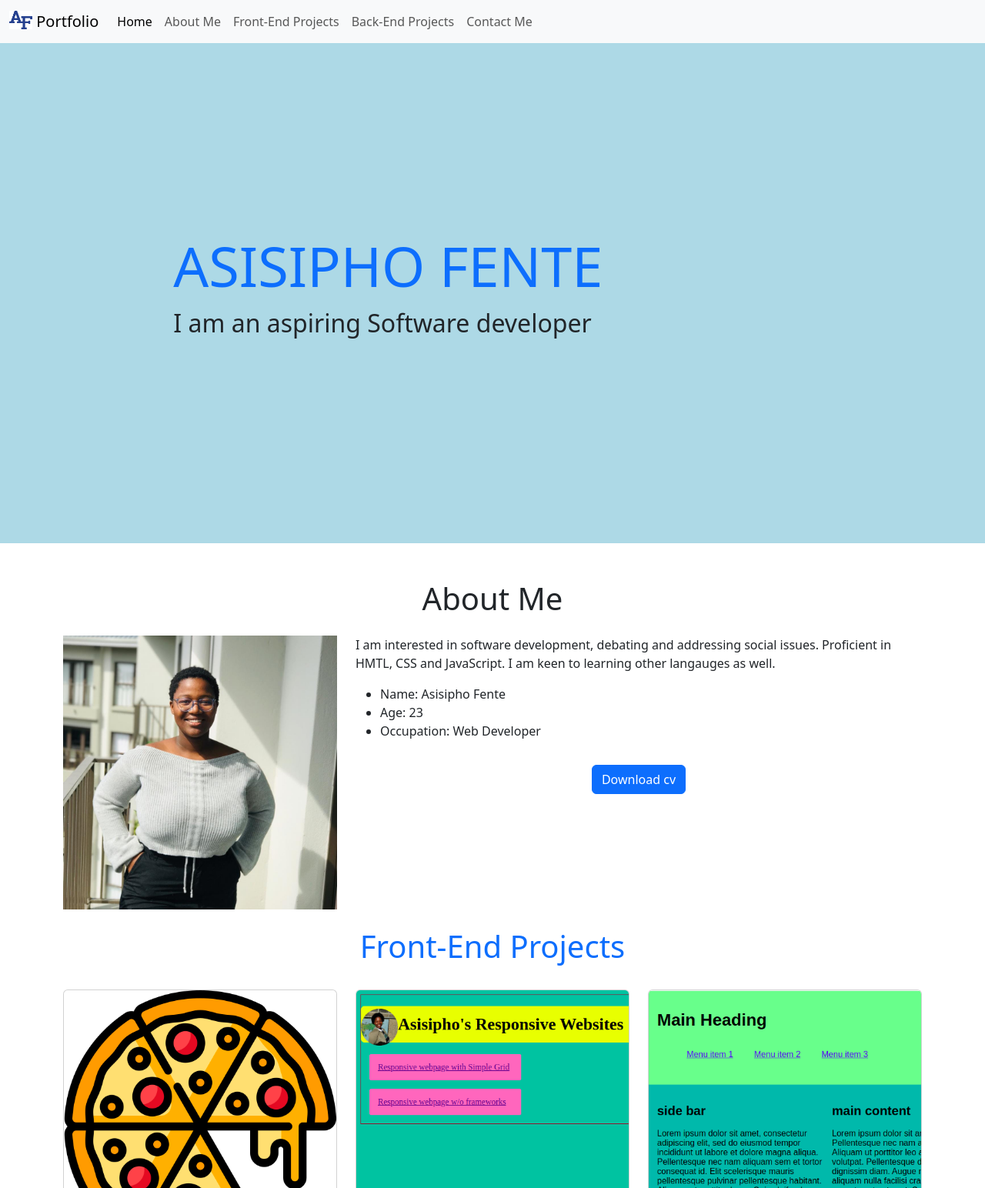
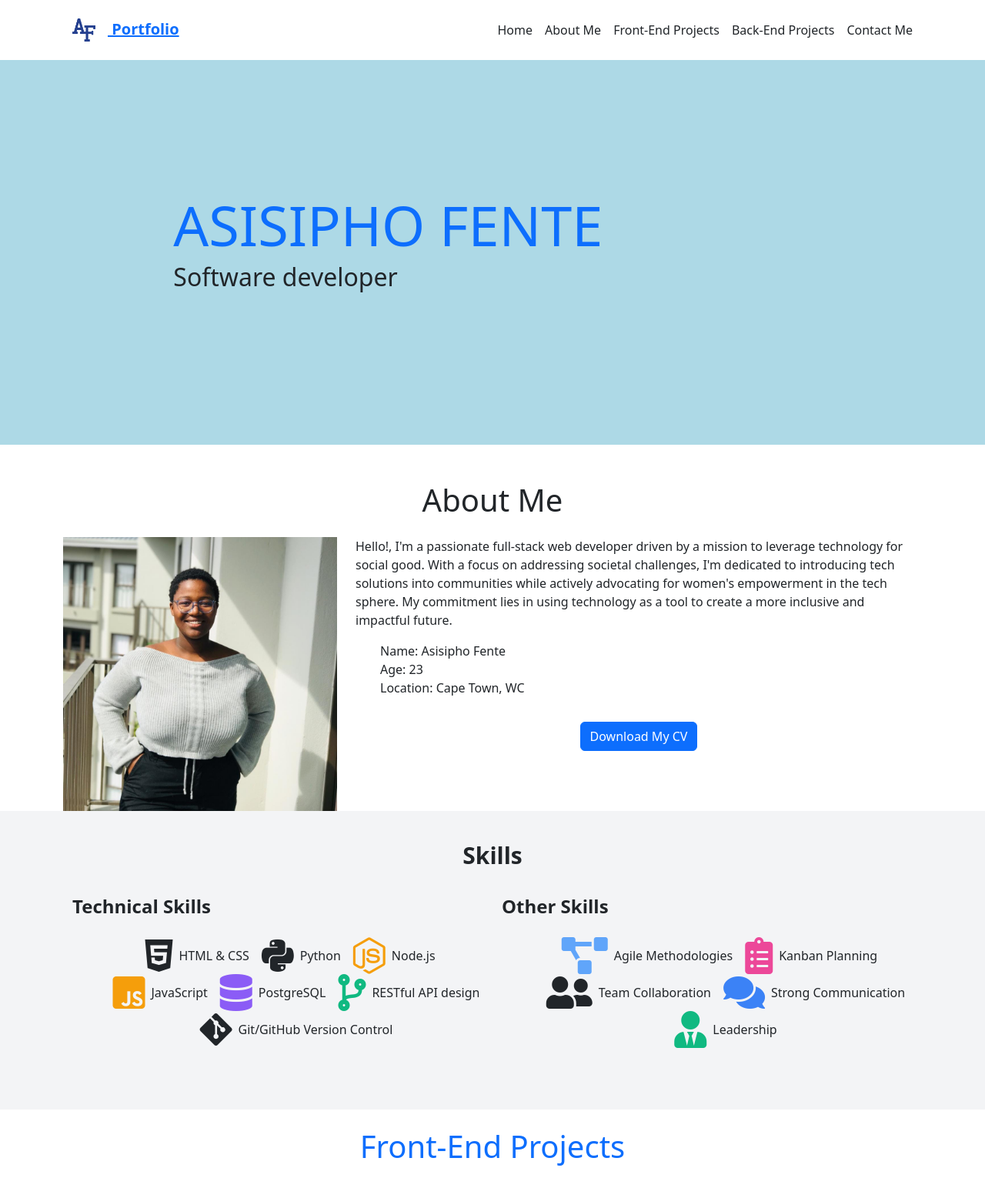
Before and after one commit to AsiFen/online_portfolio, a plain HTML site: page index.html in a window 1280 px wide. Shown: the top 1544 px of the page at 77% size. Drawn offline with nearby package versions, Linux system fonts and the light colour scheme.

Commit message:
added tech stack

```diff
--- a/index.html
+++ b/index.html
@@ -6,6 +6,8 @@
     <meta http-equiv="X-UA-Compatible" content="IE=edge">
     <meta name="viewport" content="width=device-width, initial-scale=1.0">
 
+    <link rel="stylesheet" href="https://cdn.jsdelivr.net/npm/tailwindcss@2.2.19/dist/tailwind.min.css">
+
     <link rel="stylesheet" href="https://use.fontawesome.com/releases/v5.11.2/css/all.css" />
 
     <link rel="stylesheet" href="https://cdn.jsdelivr.net/npm/bootstrap-icons@1.10.3/font/bootstrap-icons.css">
@@ -13,38 +15,39 @@
     <link href="https://cdn.jsdelivr.net/npm/bootstrap@5.3.0-alpha1/dist/css/bootstrap.min.css" rel="stylesheet"
         integrity="sha384-GLhlTQ8iRABdZLl6O3oVMWSktQOp6b7In1Zl3/Jr59b6EGGoI1aFkw7cmDA6j6gD" crossorigin="anonymous">
 
-    <link href="../online_portfolio/mycss/index.css" type="text/css" rel="stylesheet">
+    <link href="../mycss/index.css" type="text/css" rel="stylesheet">
 
     <script type="text/javascript" src="https://cdn.jsdelivr.net/npm/@emailjs/browser@3/dist/email.min.js"></script>
     <script type="text/javascript">
-        (function() {
+        (function () {
             // https://dashboard.emailjs.com/admin/account
             emailjs.init('pSBMraW5M2RtocPy3');
         })();
     </script>
     <script type="text/javascript">
-        window.onload = function() {
-            document.getElementById('contactForm').addEventListener('submit', function(event) {
+        window.onload = function () {
+            document.getElementById('contactForm').addEventListener('submit', function (event) {
                 event.preventDefault();
                 // generate a five digit number for the contact_number variable
                 this.contact_number.value = Math.random() * 100000 | 0;
                 // these IDs from the previous steps
                 emailjs.sendForm('service_myc5x1u', 'contact_form', this)
-                    .then(function() {
+                    .then(function () {
                         console.log('SUCCESS!');
-                    }, function(error) {
+                    }, function (error) {
                         console.log('FAILED...', error);
                     });
             });
         }
     </script>
 
-    <title>Portfolio ya mina</title>
+    <title>Asisipho Fente</title>
+
     <style>
-    .form-horizontal{
-    display:block;
-    width:50%;
-    margin:0 auto;
+        .form-horizontal {
+            display: block;
+            width: 50%;
+            margin: 0 auto;
         }
 
         @media (max-width: 720px) {
@@ -54,9 +57,9 @@
 
             }
 
-.card-img-top{
-  width:100% !important;
-  height:auto !important;
+            .card-img-top {
+                width: 100% !important;
+                height: auto !important;
             }
 
         }
@@ -65,40 +68,40 @@
 
 <!-- NAVIGATION SECTION-->
 
-<nav class="navbar sticky-top navbar-expand-lg navbar-light bg-light">
-    <div class="container-fluid">
-        <a class="navbar-brand" href="#">
-            <img src="../online_portfolio/mycss/images.png" alt="Logo" width="30" height="24"
-                class="d-inline-block align-text-top">
+<nav class="bg-white shadow-lg">
+    <div class="container mx-auto px-4">
+        <div class="flex items-center justify-between py-4">
+            <a class="text-xl font-semibold" href="#">
+                <img src="./mycss/images.png" alt="Logo" width="30" height="24"
+                    class="mr-4 inline-block align-text-top">
                 Portfolio
             </a>
-        <button class="navbar-toggler" type="button" data-bs-toggle="collapse" data-bs-target="#navbarNavAltMarkup"
-            aria-controls="navbarNavAltMarkup" aria-expanded="false" aria-label="Toggle navigation">
-            <span class="navbar-toggler-icon"></span>
+            <button class="text-gray-600 focus:outline-none md:hidden">
+                <i class="fas fa-bars"></i>
             </button>
-        <div class="collapse navbar-collapse" id="navbarNavAltMarkup">
-            <div class="navbar-nav">
-                <a class="nav-link active" aria-current="page" href="#home">Home</a>
+            <div class="hidden md:flex space-x-4">
+                <a class="nav-link" href="#home">Home</a>
                 <a class="nav-link" href="#about_me">About Me</a>
-                <a class="nav-link" href="#front-end_projects"> Front-End Projects </a>
-                <a class="nav-link" href="#back-end_projects"> Back-End Projects </a>
-                <a class="nav-link" href="#contact_me"> Contact Me </a>
+                <a class="nav-link" href="#front-end_projects">Front-End Projects</a>
+                <a class="nav-link" href="#back-end_projects">Back-End Projects</a>
+                <a class="nav-link" href="#contact_me">Contact Me</a>
             </div>
         </div>
     </div>
 </nav>
+
 
 <body>
 
     <!-- HOME SECTION  -->
 
     <section class="home_image" id="home">
-        <div class="container-fluid" style="background:url(../online_portfolio/mycss/background.jpg);">
-            <div style="height: 650px;" class="row d-flex justify-content-center align-items-center">
+        <div class="container-fluid" style="background:url(../mycss/background.jpg);">
+            <div style="height: 500px;" class="row d-flex justify-content-center align-items-center">
                 <div class="col-md-8 hero-text">
                     <div>
-                        <h2 class="hero_title text-primary">ASISIPHO FENTE</h2>
-                        <p class="hero_desc"> I am an aspiring Software developer</p>
+                        <h2 class="hero_title text-primary text-5xl">ASISIPHO FENTE</h2>
+                        <p class="hero_desc">Software developer</p>
                     </div>
                 </div>
 
@@ -113,31 +116,105 @@
             <h1 class="text-center">About Me</h1>
             <div class="row mt-4">
                 <div class="col-md-4">
-                    <img src="../online_portfolio/mycss/image3.jpg" class="image-about_me" alt="">
+                    <img src="./mycss/image3.jpg" class="image-about_me" alt="">
                 </div>
                 <div class="col-md-8">
-                    <p> I am interested in software development, debating and addressing social issues. Proficient in
-                        HMTL, CSS and JavaScript. I am keen to learning other langauges as well.</p>
+                    <p>Hello!, I'm a passionate full-stack web developer driven by a mission to leverage technology for
+                        social good. With a focus on addressing societal challenges, I'm dedicated to introducing tech
+                        solutions into communities while actively advocating for women's empowerment in the tech sphere.
+                        My commitment lies in using technology as a tool to create a more inclusive and impactful future.
+                    </p>
                     <div class="row mt-3">
                         <div class="col-md-6">
                             <ul>
                                 <li>Name: Asisipho Fente</li>
                                 <li>Age: 23</li>
-                                <li>Occupation: Web Developer</li>
+                                <li>Location: Cape Town, WC</li>
                             </ul>
                         </div>
                     </div>
 
                     <div class="row mt-3 text-center justify-content-center">
-                       <a href="cv.pdf">
-                            <!-- hre="cv.pdf" download="../online_portfolio/cv.pdf"> Download CV </a> -->
-                            <button type="button" class="btn btn-primary" > Download cv </button>
+                        <a href="./cv.pdf">
+                            <button type="button" class="btn btn-primary"> Download My CV </button>
                         </a>
                     </div>
                 </div>
             </div>
         </div>
     </section>
+
+
+
+    <!--TECH STACK -->
+        <section id="skills" class="bg-gray-100 py-10">
+            <div class="container mx-auto px-4">
+                <h2 class="text-3xl font-semibold text-center mb-8">Skills</h2>
+
+                <div class="grid grid-cols-1 md:grid-cols-2 gap-4">
+                    <div class="mb-4 md:mb-0">
+                        <h3 class="text-2xl font-semibold mb-4">Technical Skills</h3>
+                        <ul class="flex flex-wrap justify-center items-center space-x-4">
+                            <li class="inline-flex items-center">
+                                <i class="fab fa-html5 text-5xl text-orange-500"></i>
+                                <span class="ml-2 font-medium">HTML & CSS</span>
+                            </li>
+                            <li class="inline-flex items-center">
+                                <i class="fab fa-python text-5xl text-teal-400"></i>
+                                <span class="ml-2 font-medium">Python</span>
+                            </li>
+                            <li class="inline-flex items-center">
+                                <i class="fab fa-node-js text-5xl text-yellow-500"></i>
+                                <span class="ml-2 font-medium">Node.js</span>
+                            </li>
+                            <li class="inline-flex items-center">
+                                <i class="fab fa-js-square text-5xl text-yellow-500"></i>
+                                <span class="ml-2 font-medium">JavaScript</span>
+                            </li>
+                            <li class="inline-flex items-center">
+                                <i class="fas fa-database text-5xl text-purple-500"></i>
+                                <span class="ml-2 font-medium">PostgreSQL</span>
+                            </li>
+                            <li class="inline-flex items-center">
+                                <i class="fas fa-code-branch text-5xl text-green-500"></i>
+                                <span class="ml-2 font-medium">RESTful API design</span>
+                            </li>
+                            <li class="inline-flex items-center">
+                                <i class="fab fa-git-alt text-5xl text-orange-500"></i>
+                                <span class="ml-2 font-medium">Git/GitHub Version Control</span>
+                            </li>
+                        </ul>
+                    </div>
+
+                    <div>
+                        <h3 class="text-2xl font-semibold mb-4">Other Skills</h3>
+                        <ul class="flex flex-wrap justify-center items-center space-x-4">
+                            <li class="inline-flex items-center">
+                                <i class="fas fa-project-diagram text-5xl text-blue-400"></i>
+                                <span class="ml-2 font-medium">Agile Methodologies</span>
+                            </li>
+                            <li class="inline-flex items-center">
+                                <i class="fas fa-clipboard-list text-5xl text-pink-500"></i>
+                                <span class="ml-2 font-medium">Kanban Planning</span>
+                            </li>
+                            <li class="inline-flex items-center">
+                                <i class="fas fa-user-friends text-5xl text-teal-500"></i>
+                                <span class="ml-2 font-medium">Team Collaboration</span>
+                            </li>
+                            <li class="inline-flex items-center">
+                                <i class="fas fa-comments text-5xl text-blue-500"></i>
+                                <span class="ml-2 font-medium">Strong Communication</span>
+                            </li>
+                            <li class="inline-flex items-center">
+                                <i class="fas fa-user-tie text-5xl text-green-500"></i>
+                                <span class="ml-2 font-medium">Leadership</span>
+                            </li>
+                        </ul>
+                    </div>
+                </div>
+            </div>
+        </section>
+
 
     <!-- FRONT-END PROJECTS -->
 
@@ -149,11 +226,12 @@
 
                     <div class=" col-8 col-sm-4 mt-4">
                         <div class="card">
-                            <img class="card-img-top" src="../online_portfolio/mycss/pizza1.png" alt="Card image"
+                            <img class="card-img-top" src="../mycss/pizza1.png" alt="Card image"
                                 style="width:100%">
                             <div class="card-body">
                                 <h4 class="card-title">Perfect Pizza</h4>
-                                <p class="card-text"> This is a responsive Pizza phamflet. It showcases three pizza options with their prices. </p>
+                                <p class="card-text"> This is a responsive Pizza phamflet. It showcases three pizza
+                                    options with their prices. </p>
                                 <div class="text-center">
                                     <a href="https://asifen.github.io/perfect-pizza/" class="btn btn-success">Link</a>
                                 </div>
@@ -163,11 +241,12 @@
 
                     <div class="col-8 col-sm-4 mt-4">
                         <div class="card portfolioContent">
-                            <img class="card-img-top" src="../online_portfolio/mycss/website.png" alt="Card image"
+                            <img class="card-img-top" src="../mycss/website.png" alt="Card image"
                                 style="width:100%">
                             <div class="card-body">
                                 <h4 class="card-title">Responsive website</h4>
-                                <p class="card-text">These are my responsive websites built using HTML and CSS as well as a framework named Simple Grid.</p>
+                                <p class="card-text">These are my responsive websites built using HTML and CSS as well
+                                    as a framework named Simple Grid.</p>
                                 <div class="text-center">
                                     <a href="https://asifen.github.io/basic_website/" class="btn btn-success">Link</a>
                                 </div>
@@ -177,11 +256,12 @@
 
                     <div class="col-8 col-sm-4 mt-4">
                         <div class="card portfolioContent">
-                            <img class="card-img-top" src="../online_portfolio/mycss/layout.png" alt="Card image"
+                            <img class="card-img-top" src="../mycss/layout.png" alt="Card image"
                                 style="width: 100%">
                             <div class="card-body">
                                 <h4 class="card-title">Basic Webpage Layout</h4>
-                                <p class="card-text"> This webpage showcases the basic layout of any basic webpage using text wrapping and flexbox. It is responsive.</p>
+                                <p class="card-text"> This webpage showcases the basic layout of any basic webpage using
+                                    text wrapping and flexbox. It is responsive.</p>
                                 <div class="text-center">
                                     <a href="https://asifen.github.io/first-layout/" class="btn btn-success">Link</a>
                                 </div>
@@ -192,6 +272,7 @@
             </div>
         </div>
     </section>
+
 
     <!-- Back-End Projects -->
 
@@ -204,7 +285,7 @@
 
                     <div class=" col-8 col-sm-4 mt-4">
                         <div class="card">
-                            <img class="card-img-top" src="../online_portfolio/mycss/js.png" alt="Card image"
+                            <img class="card-img-top" src="../mycss/js.png" alt="Card image"
                                 style="width:100%">
                             <div class="card-body">
                                 <h4 class="card-title">JavaScript</h4>
@@ -218,7 +299,7 @@
 
                     <div class="col-8 col-sm-4 mt-4">
                         <div class="card portfolioContent">
-                            <img class="card-img-top" src="../online_portfolio/mycss/c-.png" alt="Card image"
+                            <img class="card-img-top" src="../mycss/c-.png" alt="Card image"
                                 style="width:100%">
                             <div class="card-body">
                                 <h4 class="card-title">C++</h4>
@@ -232,8 +313,8 @@
 
                     <div class="col-8 col-sm-4 mt-4">
                         <div class="card portfolioContent">
-                            <img class="card-img-top" src="../online_portfolio/mycss/python.png" alt="Card image"
-                                style="width:100%">
+                            <img class="card-img-top" src="../mycss/python.png" alt="Card image"
+                                style="width: 350px; height: 200px;">
                             <div class="card-body">
                                 <h4 class="card-title">Python</h4>
                                 <p class="card-text">Coming soon. </p>
@@ -270,8 +351,8 @@
 
                         <div class="mb-3 col-lg-12">
                             <label class="form-label" for="emailAddress">Email Adress</label>
-                            <input class="form-control" id="emailAdress" type="email" placeholder="Email Address" name="user_email"
-                                data-sb-validations="required, email" />
+                            <input class="form-control" id="emailAdress" type="email" placeholder="Email Address"
+                                name="user_email" data-sb-validations="required, email" />
                             <div class="invalid-feedback" data-sb-feedback="emailAddress:requried">Email Address is
                                 required. </div>
                         </div>
@@ -340,7 +421,7 @@
                         role="button"><i class="fab fa-twitter"></i></a>
 
                     <!-- Instagram -->
-                    <a class="btn btn-outline-light btn-floating m-1" href="https://www.instagram.com/_fentestic/"
+                    <a class="btn btn-outline-light btn-floating m-1" href="https://www.instagram.com/sakhisizweydp/"
                         role="button"><i class="fab fa-instagram"></i></a>
 
                     <!-- Linkedin -->
@@ -357,9 +438,7 @@
             <!-- Grid container -->
 
             <!-- Copyright -->
-            <div class="text-center p-3" style="background-color: #0d6efd;">
-                ASISIPHO FENTE 2023. All rights reserved.
-            </div>
+
             <!-- Copyright -->
         </footer>
 
```
Also changed, not shown: contact_form.html (added, +41 -0 lines). Lines whose indentation alone changed are shown as unchanged.
